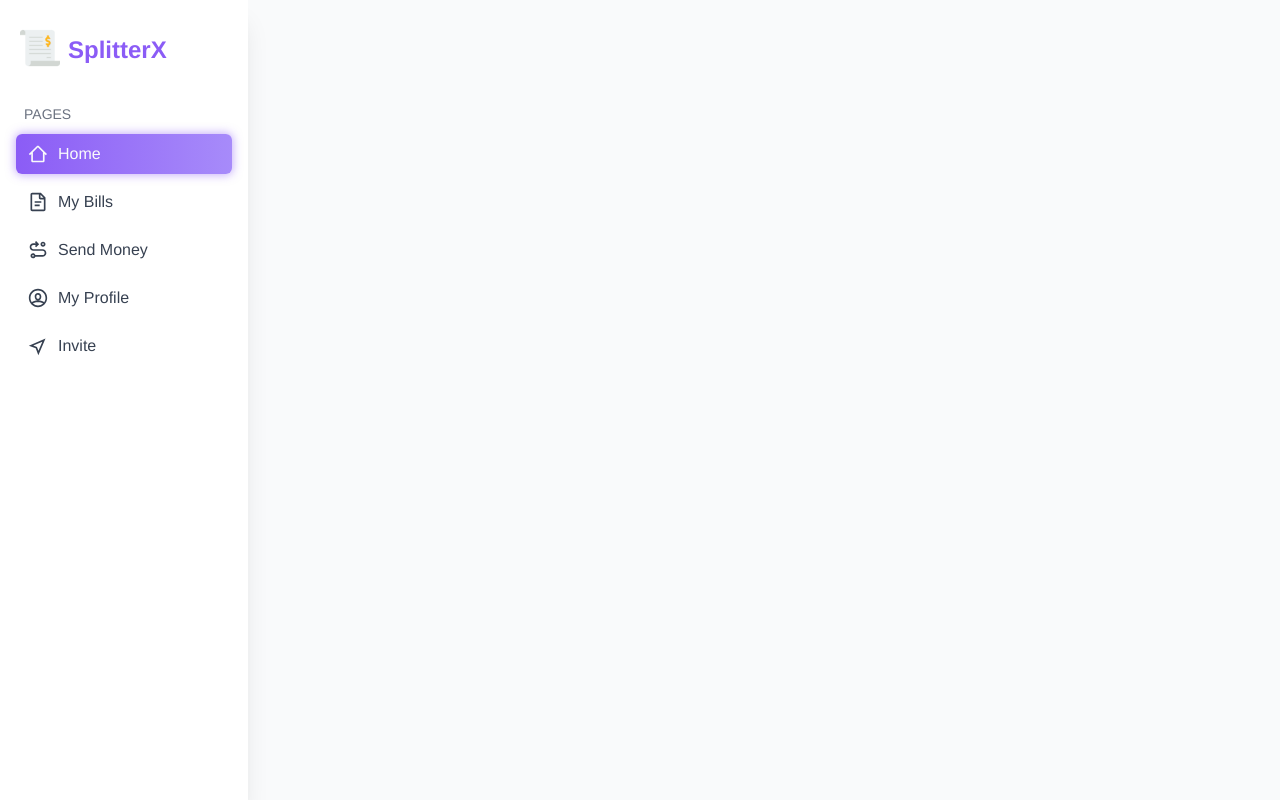
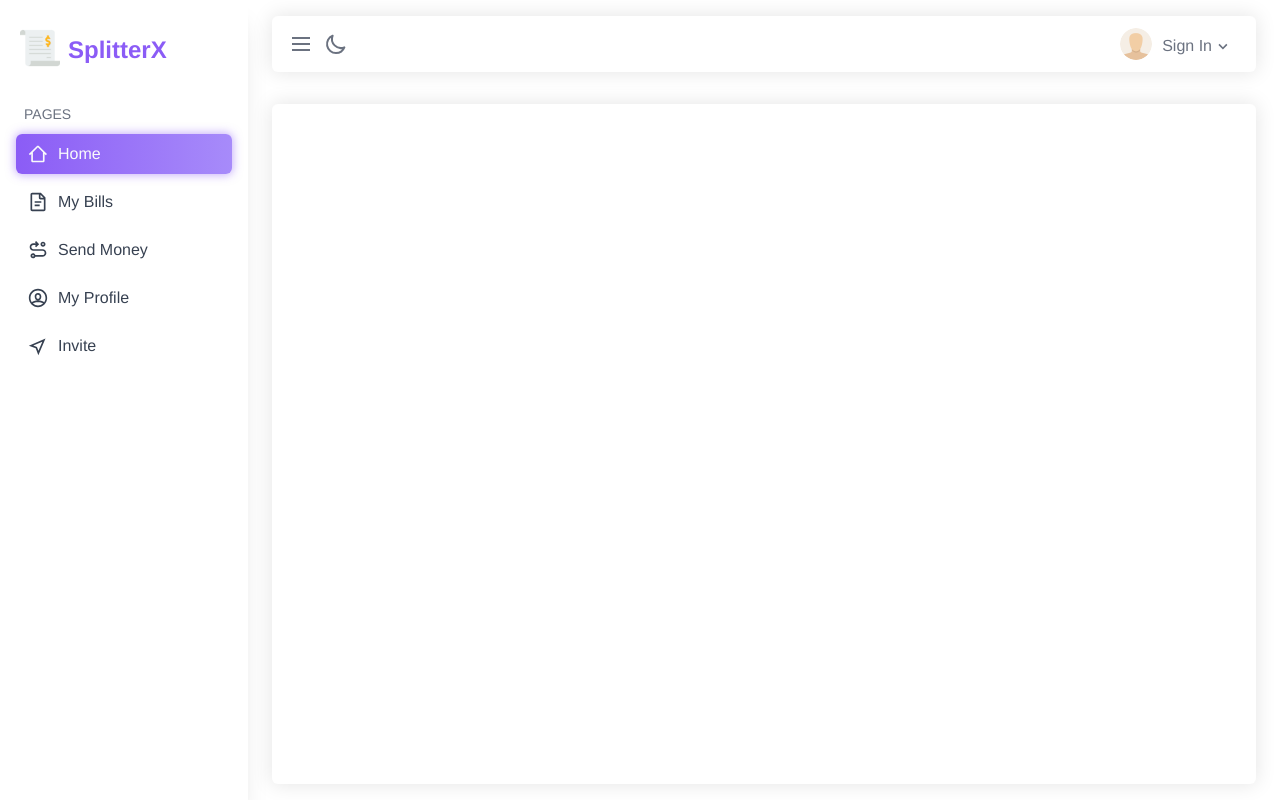
Before and after one commit to yunhaozhu/SpiltterX-UI, a Vue app: page / in a window 1280 px wide. Built offline with nearby package versions, Linux system fonts and the light colour scheme.

Commit message:
NavBar code

```diff
--- a/public/index.html
+++ b/public/index.html
@@ -5,7 +5,7 @@
     <meta http-equiv="X-UA-Compatible" content="IE=edge">
     <meta name="viewport" content="width=device-width,initial-scale=1.0">
     <link rel="icon" href="<%= BASE_URL %>favicon.ico">
-    <title><%= htmlWebpackPlugin.options.title %></title>
+    <title>SplitterX</title>
   </head>
   <body>
     <noscript>
--- a/src/App.vue
+++ b/src/App.vue
@@ -1,4 +1,4 @@
-<template>
+<template class="bg-gray-50">
   <router-view/>
 </template>
 
--- a/src/main.js
+++ b/src/main.js
@@ -6,6 +6,13 @@ import './assets/tailwind.css'
 
 Vue.config.productionTip = false
 
+router.beforeEach((to,from,next) =>{
+  if(to.meta.title){
+    document.title = to.meta.title
+  }
+  next();
+})
+
 new Vue({
   router,
   store,
--- /dev/null
+++ b/src/pages/Home.vue
@@ -0,0 +1,14 @@
+<template>
+  <div class="bg-white h-full mx-6 my-4 shadow-card rounded-md">
+  </div>
+</template>
+
+<script>
+export default {
+  name: "Home"
+}
+</script>
+
+<style scoped>
+
+</style>
--- /dev/null
+++ b/src/pages/components/NavBar.vue
@@ -0,0 +1,32 @@
+<template>
+  <div class="bg-white mx-6 my-4 shadow-card rounded-md">
+    <div class="flex h-14 p-4 items-center justify-between text-gray-500">
+      <div class="flex space-x-3">
+        <svg class="w-6 h-6 stroke-current stroke-2" viewBox="0 0 24 24" xmlns="http://www.w3.org/2000/svg">
+          <path d="M4 6h18M4 12h18M4 18h18"></path>
+        </svg>
+        <svg class="w-6 h-6" fill="none" stroke="currentColor" viewBox="0 0 24 24" xmlns="http://www.w3.org/2000/svg">
+          <path stroke-linecap="round" stroke-linejoin="round" stroke-width="2" d="M20.354 15.354A9 9 0 018.646 3.646 9.003 9.003 0 0012 21a9.003 9.003 0 008.354-5.646z"></path>
+        </svg>
+      </div>
+      <div class="flex">
+          <img class="w-8 h-8 rounded-full" src="../../assets/avatar.png" alt="User" />
+          <span class="text-md font-display ml-2.5 pt-1.5">Sign In</span>
+          <svg class="w-6 h-6 ml-1 pt-1 fill-current self-end" viewBox="0 0 24 24" xmlns="http://www.w3.org/2000/svg">
+            <path d="M5.9 11.4L.5 6l1.4-1.4 4 4 4-4L11.3 6z"></path>
+          </svg>
+      </div>
+    </div>
+
+  </div>
+</template>
+
+<script>
+export default {
+  name: "NavBar"
+}
+</script>
+
+<style scoped>
+
+</style>
--- a/src/pages/components/SideBar.vue
+++ b/src/pages/components/SideBar.vue
@@ -1,5 +1,5 @@
 <template>
-  <div class="w-62 h-screen shadow-xl bg-white font-display">
+  <div class="sticky top-0 w-62 h-screen shadow-xl bg-white font-display">
     <div class="flex flex-col w-58 pt-6 pl-4">
       <div class="flex h-10 mb-6 text-purple-500 text-2xl font-semibold">
         <img class="m-1 w-10 h-10" alt="logo" src="../../assets/logo.png">
--- a/src/router/index.js
+++ b/src/router/index.js
@@ -2,6 +2,7 @@ import Vue from 'vue'
 import VueRouter from 'vue-router'
 import Dashboard from "../views/Dashboard";
 import About from "../pages/About.vue";
+import Home from "../pages/Home.vue";
 
 Vue.use(VueRouter)
 
@@ -10,10 +11,23 @@ const routes = [
     path: '/',
     name: 'Dashboard',
     component: Dashboard,
+    meta: {
+      title: 'SplitterX',
+    },
     children: [
       {
+        path: '',
+        component: Home,
+        meta: {
+          title: 'SplitterX',
+        },
+      },
+      {
         path: 'about',
-        component: About
+        component: About,
+        meta: {
+          title: 'About',
+        },
       }
     ]
   },
--- a/src/views/Dashboard.vue
+++ b/src/views/Dashboard.vue
@@ -1,17 +1,21 @@
 <template>
-  <div class="flex flex-row bg-gray-50">
+  <div class="flex w-screen">
     <SideBar></SideBar>
-    <router-view/>
+    <div class="flex flex-col flex-1">
+      <NavBar></NavBar>
+      <router-view/>
+    </div>
   </div>
-
 </template>
 
 <script>
 import SideBar from "../pages/components/SideBar";
+import NavBar from "../pages/components/NavBar";
 
 export default {
   name: 'Dashboard',
   components: {
+    NavBar,
     SideBar
   }
 }
--- a/tailwind.config.js
+++ b/tailwind.config.js
@@ -11,6 +11,7 @@ module.exports = {
       '2xl': '0 25px 50px -12px rgba(0, 0, 0, 0.25)',
       '3xl': '0 35px 60px -15px rgba(0, 0, 0, 0.3)',
       'nav': '0 0 10px 1px rgba(139, 92, 246, 0.5)',
+      'card': '0 0 20px 1px rgba(0, 0, 0, 0.1)',
       inner: 'inset 0 2px 4px 0 rgba(0, 0, 0, 0.06)',
       none: 'none',
     },
```
Also changed, not shown: src/assets/avatar.png (added).
